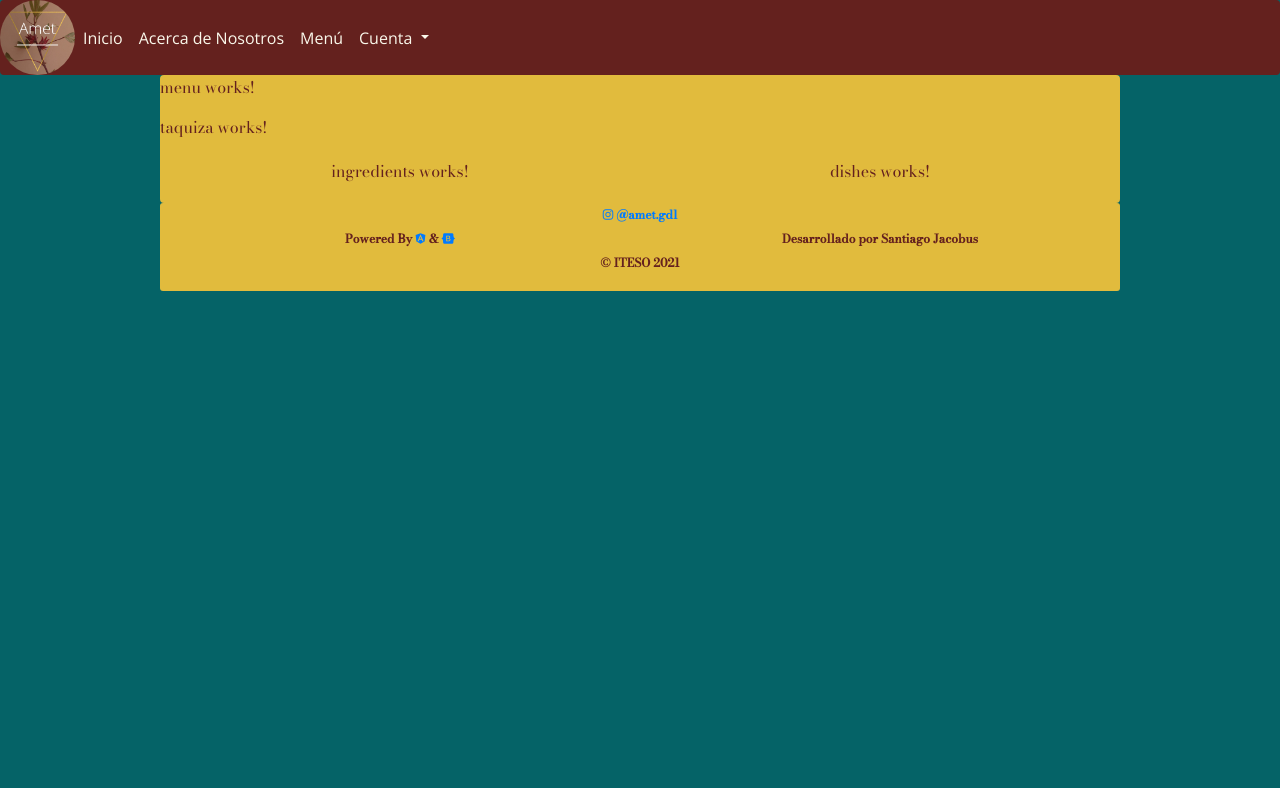
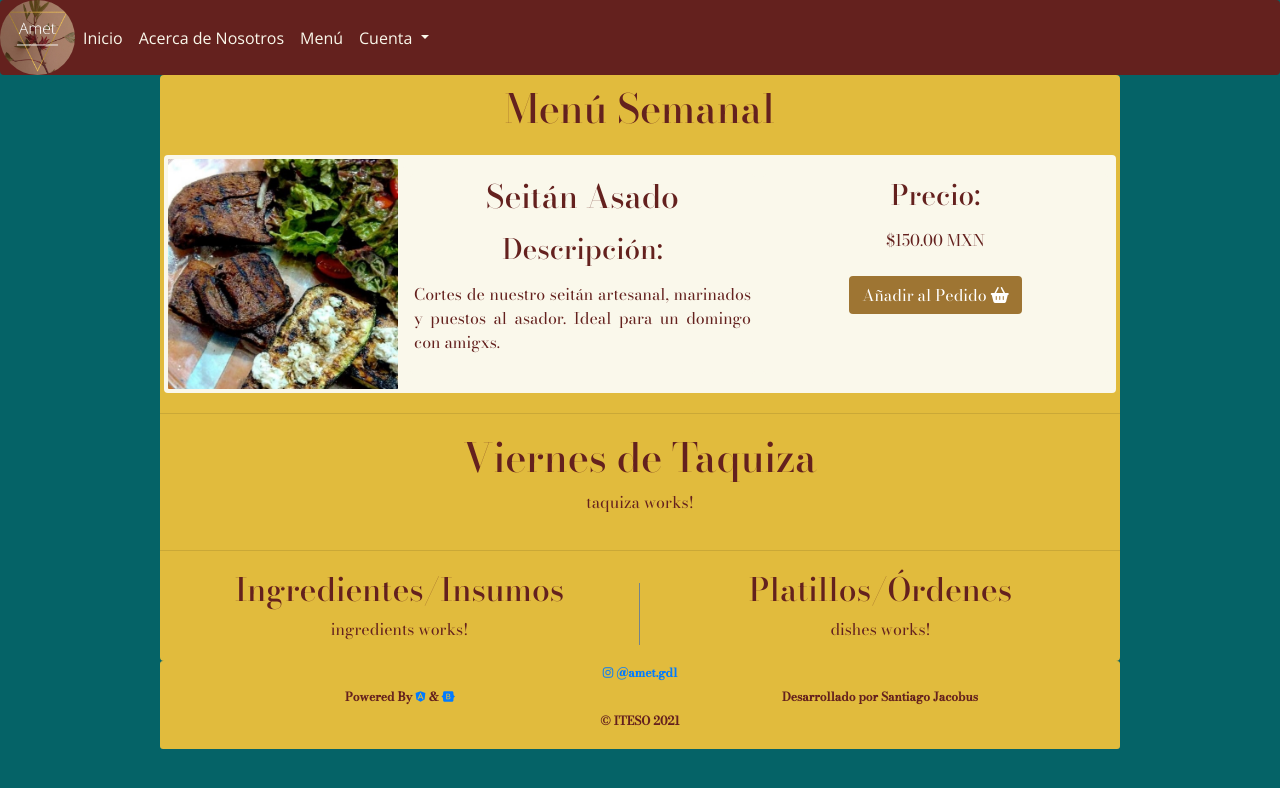
Before and after one commit to sjacobust/ProyectoPAE2021, an Angular app in the folder frontend/: page /products in a window 1280 px wide. Shown: the top 788 px of the page. Built offline with nearby package versions, Linux system fonts and the light colour scheme.

Commit message:
Weekly Menu View Added

```diff
--- a/frontend/src/app/components/menu/menu.component.html
+++ b/frontend/src/app/components/menu/menu.component.html
@@ -1 +1,47 @@
-<p>menu works!</p>
+<div class="grid flex-grid">
+  <div class="grid-row">
+    <img src="{{menu.img}}" alt="Foto del Platillo" class="col-d-3 col-t-3 col-m-6">
+    <div class="col-d-9 col-t-6 col-m-12 grid block-grid">
+      <div class="grid-row">
+        <div class="col-d-6 col-m-12">
+          <div class="grid">
+            <div class="grid-row">
+              <div class="col-d-12">
+                <h2>{{menu.dish}}</h2>
+              </div>
+            </div>
+            <div class="grid-row">
+              <div class="col-d-12">
+                <h3>Descripción:</h3>
+              </div>
+            </div>
+            <div class="grid-row">
+              <div class="col-d-12">
+                <p>{{menu.description}}</p>
+              </div>
+            </div>
+          </div>
+        </div>
+        <div class="col-d-6 col-m-12">
+          <div class="grid">
+            <div class="grid-row">
+              <div class="col-d-12 col-t-12 col-m-12">
+                <h3>Precio:</h3>
+              </div>
+            </div>
+            <div class="grid-row">
+              <div class="col-d-12 col-t-12 col-m-12">
+                <p class="price">${{menu.price}}.00 MXN</p>
+              </div>
+            </div>
+            <div class="grid-row">
+              <div class="col-d-12 col-t-12 col-m-12">
+                <button class="btn">Añadir al Pedido <i class="fas fa-shopping-basket"></i></button>
+              </div>
+            </div>
+          </div>
+        </div>
+      </div>
+    </div>
+  </div>
+</div>
--- a/frontend/src/app/components/menu/menu.component.scss
+++ b/frontend/src/app/components/menu/menu.component.scss
@@ -0,0 +1,43 @@
+@import '../../../styles/sass/variables';
+@import '../../../styles/sass/mixins';
+
+button {
+    background-color: $accent-color;
+    color: white;
+}
+
+p {
+    text-align: justify;
+}
+
+.price {
+    text-align: center;
+}
+
+button:hover {
+    background-color: $primary-color;
+    color: white;
+}
+
+img {
+    object-fit: contain;
+}
+
+.grid {
+    background-color: $white-color;
+    width: 100%;
+}
+
+@each $device, $pixels in $devices {
+    @media (max-width: $pixels) {
+        @if $pixels > 480px {
+            .grid .grid-row {
+                display: flex;
+            }
+        } @else {
+            .grid .grid-row {
+                display: block;
+            }
+        }
+    }
+}
--- a/frontend/src/app/components/menu/menu.component.ts
+++ b/frontend/src/app/components/menu/menu.component.ts
@@ -7,6 +7,14 @@ import { Component, OnInit } from '@angular/core';
 })
 export class MenuComponent implements OnInit {
 
+
+  menu:any = {
+    "dish": "Seitán Asado",
+    "description": "Cortes de nuestro seitán artesanal, marinados y puestos al asador. Ideal para un domingo con amigxs.",
+    "price": 150,
+    "img": "./assets/images/carne_asada.jpg"
+  };
+
   constructor() { }
 
   ngOnInit(): void {
--- a/frontend/src/app/components/products/products.component.html
+++ b/frontend/src/app/components/products/products.component.html
@@ -1,15 +1,28 @@
 <div class="grid">
     <div class="grid-row">
-        <app-menu></app-menu>
+        <h1 class="col-d-12">Menú Semanal</h1>
     </div>
     <div class="grid-row">
-        <app-taquiza></app-taquiza>
+        <div class="col-d-12">
+            <app-menu></app-menu>
+        </div>
     </div>
+    <hr>
+    <div class="grid-row">
+        <div class="col-d-12">
+            <h1>Viernes de Taquiza</h1>
+            <app-taquiza></app-taquiza>
+        </div>
+    </div>
+    <hr>
     <div class="grid-row">
         <div class="col-d-6 col-m-12 col-t-12">
+            <h2>Ingredientes/Insumos</h2>
             <app-ingredients></app-ingredients>
         </div>
+        <hr class="verticalHr">
         <div class="col-d-6 col-m-12 col-t-12">
+            <h2>Platillos/Órdenes</h2>
             <app-dishes></app-dishes>
         </div>
     </div>
```
